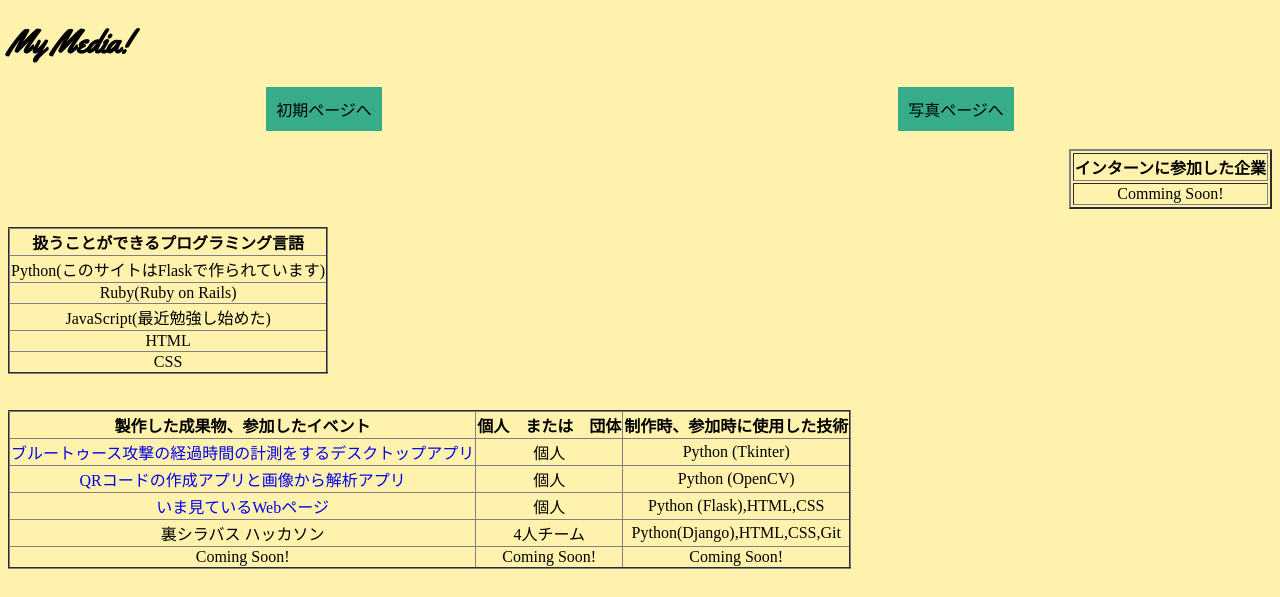
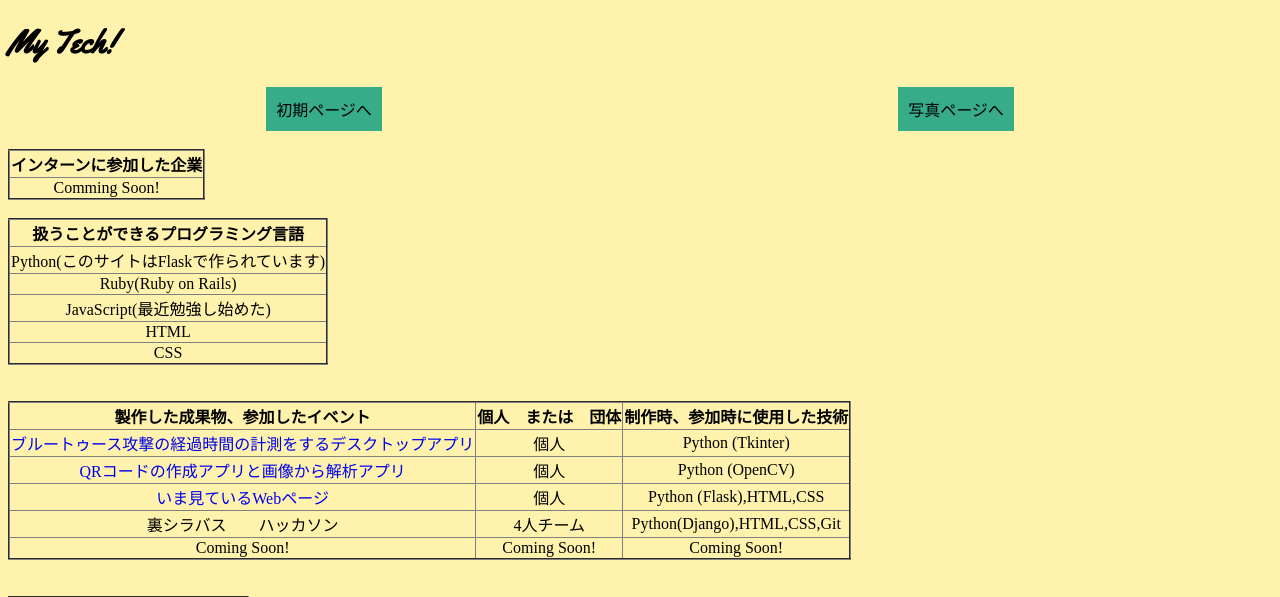
Before and after one commit to kansan-kansan/Heroku, a Flask app: page /deliverables in a window 1280 px wide. Shown: the top 597 px of the page. Run offline with Flask 2, Linux system fonts and the light colour scheme; some web fonts are replaced.

Commit message:
Tech インターン場所変更

```diff
--- a/templates/deliverables.html
+++ b/templates/deliverables.html
@@ -15,13 +15,13 @@
     <link href="https://fonts.googleapis.com/css2?family=Caveat&family=Kaushan+Script&family=Shadows+Into+Light&display=swap" rel="stylesheet">
   </head>
 <body class="del_body">
-  <h1 class="del_first_letter">My Media!</h1>
+  <h1 class="del_first_letter">My Tech!</h1>
   <div class="del_container">
     <a href="/hello" class="del_item">初期ページへ</a>
     <a href="/photo" class="del_item">写真ページへ</a>
   </div>
     <br>
-    <table border="2" class="comapny">
+    <table border="2" class="lug">
       <tr>
         <th>インターンに参加した企業</th>
       </tr>
@@ -77,7 +77,7 @@
           <td>Python (Flask),HTML,CSS</td>
       </tr>
       <tr>
-          <td>裏シラバス ハッカソン</td>
+          <td>裏シラバス　　ハッカソン</td>
           <td>4人チーム</td>
           <td>Python(Django),HTML,CSS,Git</td>
       </tr>
--- a/templates/hello.html
+++ b/templates/hello.html
@@ -24,7 +24,6 @@
         My hobby is watching baseball games and take photo! Please check <b><a href="/photo">here!!</a></b><br>
         I don't like English!! So,do not except so much!!!<br>
         If you want to see my tech,Click <b><a href="/deliverables">here!!</a></b><br>
-
     </div><br>
     <hr color="black">
     <div class="contact">
--- a/templates/photo.html
+++ b/templates/photo.html
@@ -15,7 +15,7 @@
     <link href="https://fonts.googleapis.com/css2?family=Caveat&family=Kaushan+Script&family=Shadows+Into+Light&display=swap" rel="stylesheet">
 </head>
 <body class="pho_body">
-    <h1 class="del_first_letter">My Photo!</h1>
+    <h1 class="del_first_letter">My Media!</h1>
     <div class="del_container">
       <a href="/hello" class="del_item">初期ページへ</a>
       <a href="/deliverables" class="del_item">技術ページへ</a>
```
